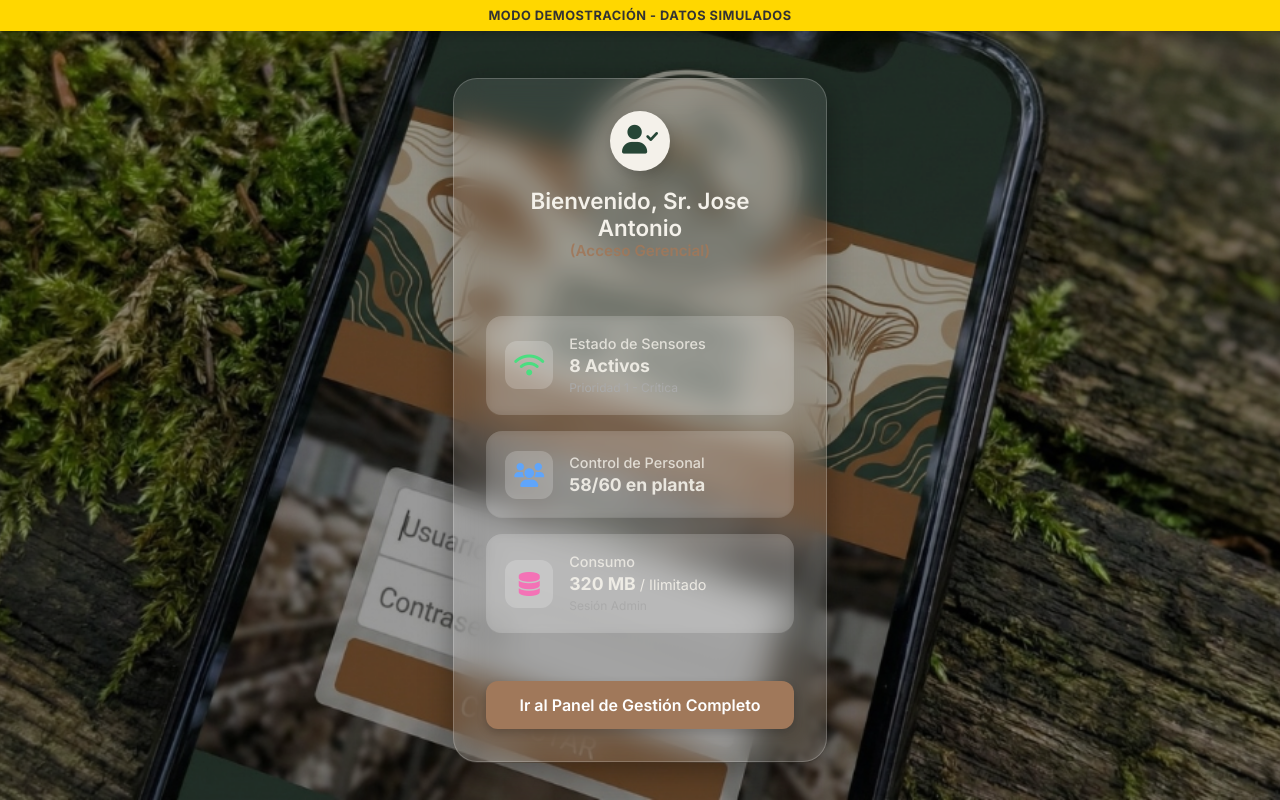
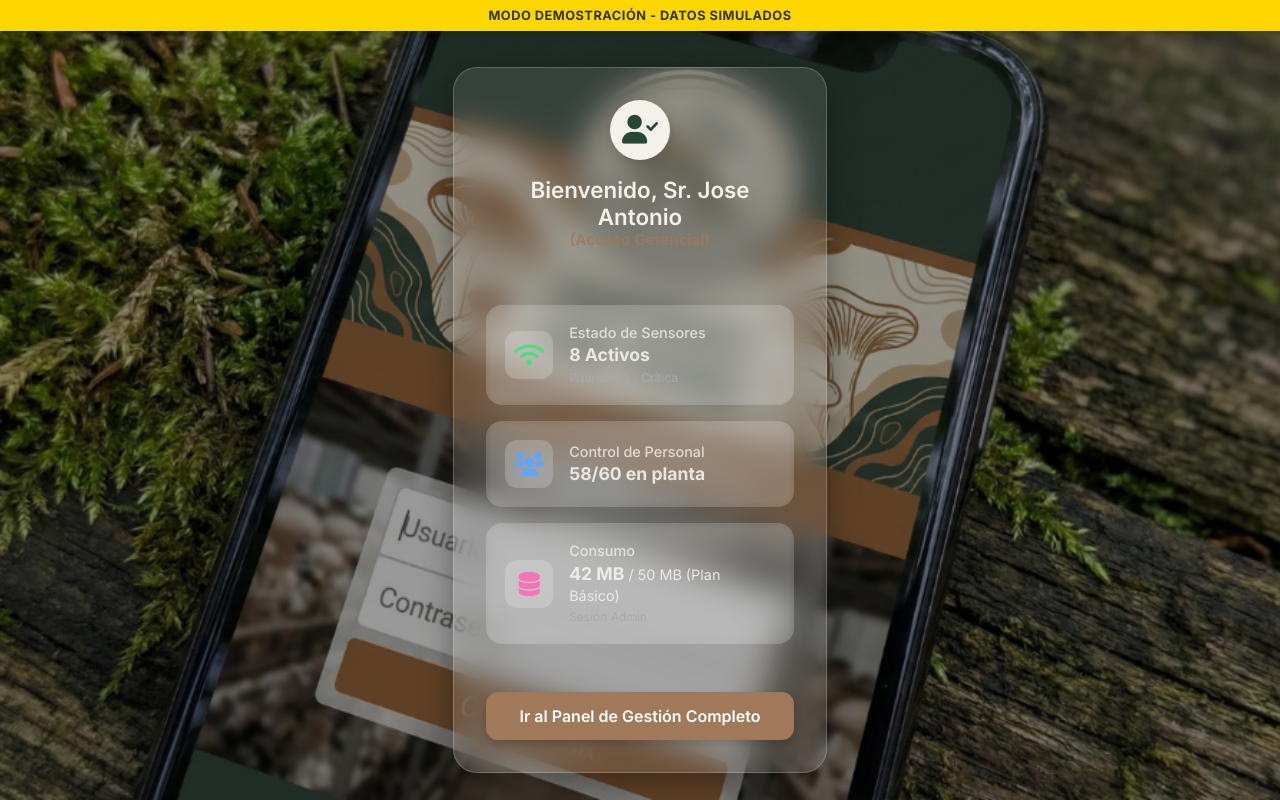
Before and after one commit to nestormcy/demo_sanpedro, a plain HTML site: page bienvenida.html in a window 1280 px wide. Drawn offline with Linux system fonts and the light colour scheme.

Commit message:
Update consumption to 42 MB

```diff
--- a/bienvenida.html
+++ b/bienvenida.html
@@ -57,7 +57,7 @@
                     </div>
                     <div class="card-content">
                         <h3>Consumo</h3>
-                        <p>320 MB <span style="font-weight: 400; font-size: 0.9rem;">/ Ilimitado</span></p>
+                        <p>42 MB <span style="font-weight: 400; font-size: 0.9rem;">/ 50 MB (Plan Básico)</span></p>
                         <span style="font-size: 0.75rem; color: #aaa;">Sesión Admin</span>
                     </div>
                 </div>
```
